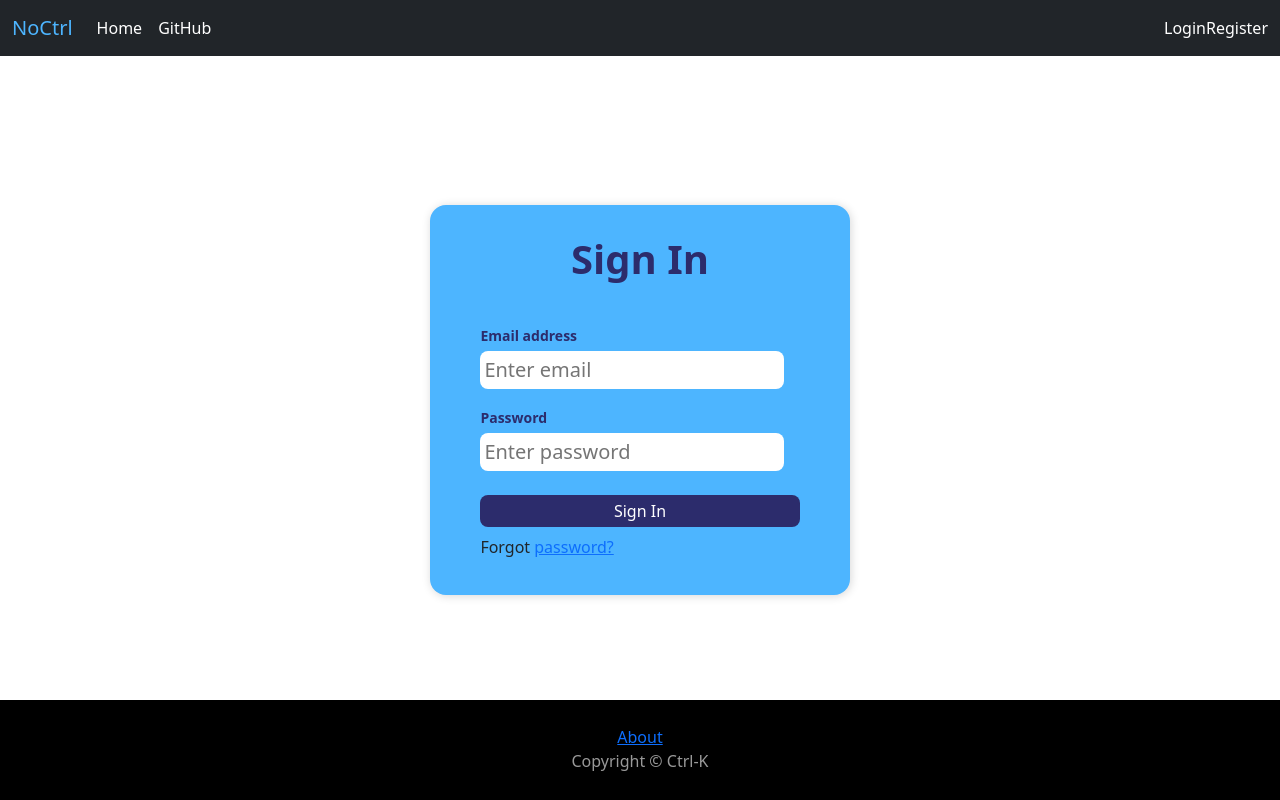
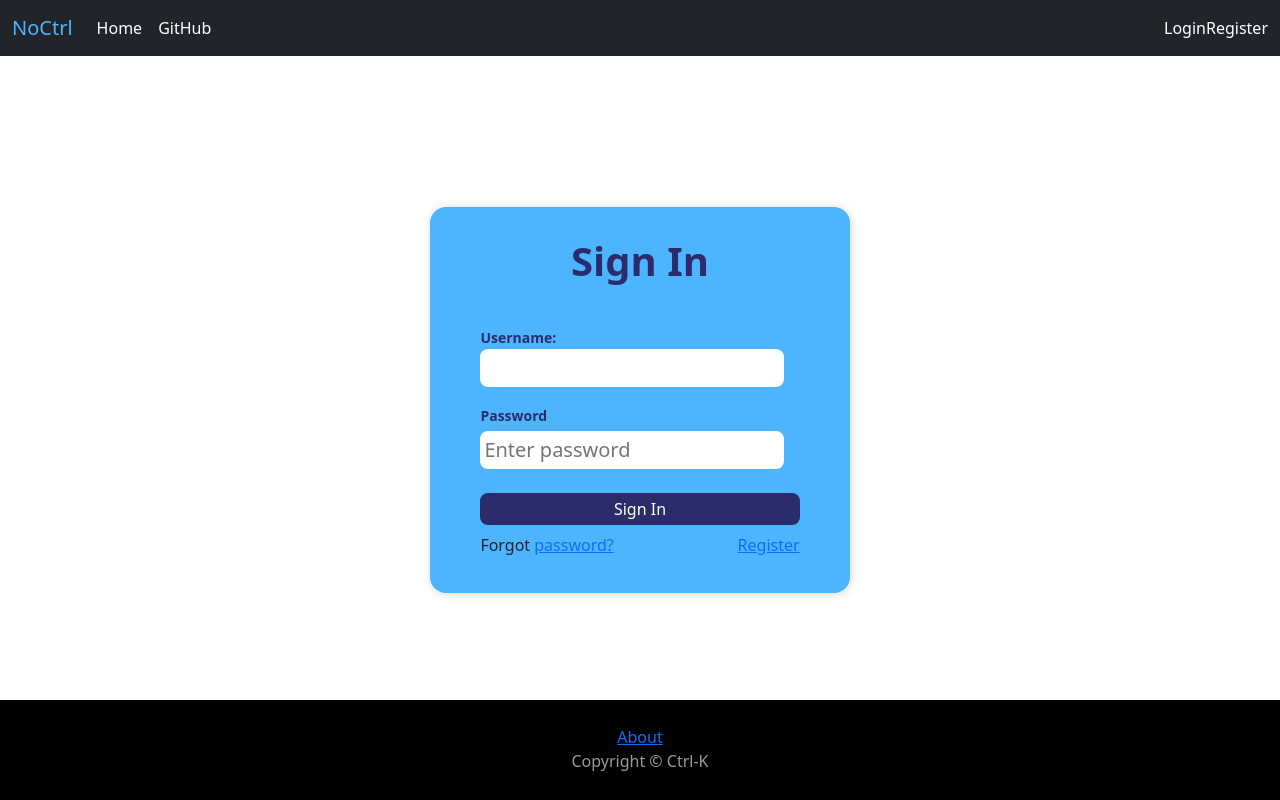
Before and after one commit to a-programmer-guy/react-login-with-authentication, a React (Create React App) app: page /login in a window 1280 px wide. Built offline with nearby package versions, Linux system fonts and the light colour scheme; no server answers.

Commit message:
Add Authentication Context

```diff
--- a/src/App.js
+++ b/src/App.js
@@ -1,17 +1,19 @@
-import { useState } from 'react';
+import { useContext, useState } from 'react';
 import { BrowserRouter as Router, Route, Routes } from 'react-router-dom';
 import About from './components/about/About';
 import Footer from './components/footer/Footer';
 import Landing from './components/landing/Landing';
+import Layout from './components/Layout';
 import ForgotPassword from './components/login/ForgotPassword';
 import Login from './components/login/Login';
 import Navigation from './components/nav/Nav';
 import Register from './components/register/Register';
 import TaskTracker from './components/taskTracker/TaskTracker';
 import User from './components/user/User';
+import Missing from './components/missing/Missing';
 
 // Import user context
-import { UserContextProvider } from './contexts/UserContext';
+import { UserContext } from './contexts/UserContext';
 
 function App() {
   // Array of task objects
@@ -61,13 +63,22 @@ function App() {
       )
     );
   };
+
+  const user = useContext(UserContext);
+
   return (
-    <UserContextProvider>
+    <div className="App">
       <Router>
-        <div className="App">
         <Navigation />
         <Routes>
-            <Route path="/" element={<Landing />} />
+          <Route path="/" element={<Layout />} />
+          {/* Public Routes */}
+          <Route path="/landing" element={<Landing />} />
+          <Route path="/login" element={<Login />} />
+          <Route path="/forgot" element={<ForgotPassword />} />
+          <Route path="/register" element={<Register />} />
+
+          {/* Protected Routes */}
           <Route
             path="/tasks"
             element={
@@ -79,16 +90,14 @@ function App() {
               />
             }
           />
-            <Route path="/login" element={<Login />} />
-            <Route path="/forgot" element={<ForgotPassword />} />
-            <Route path="/register" element={<Register />} />
           <Route path="/about" element={<About />} />
           <Route path="/user/:id" element={<User />} />
+          {/* Catch All */}
+          <Route path="*" element={<Missing />} />
         </Routes>
         <Footer />
+      </Router>
     </div>
-      </Router>
-    </UserContextProvider>
   );
 }
 
--- a/src/api/axios.js
+++ b/src/api/axios.js
@@ -1,5 +1,5 @@
 import axios from 'axios';
 
 export default axios.create({
-  baseURL: 'http://localhost:5000',
+  baseURL: 'http://localhost:5000/api',
 });
--- /dev/null
+++ b/src/components/Layout.js
@@ -0,0 +1,11 @@
+import { Outlet } from 'react-router-dom';
+
+const Layout = () => {
+  return (
+    <main>
+      <Outlet />
+    </main>
+  );
+};
+
+export default Layout;
--- a/src/components/login/Login.jsx
+++ b/src/components/login/Login.jsx
@@ -1,35 +1,93 @@
-import { useRef, useState, useEffect } from 'react';
+import { useRef, useState, useEffect, useContext } from 'react';
 import './login.css';
 import ForgotPassword from './ForgotPassword';
+import axios from '../../api/axios';
+import AuthContext from '../../contexts/AuthProvider';
 
 const Login = () => {
-  const emailRef = useRef();
-  const passwordRef = useRef();
+  const LOGIN_URL = '/tokens';
+  const { setAuth } = useContext(AuthContext);
 
-  const [forgotPassword, setForgotPassword] = useState(false);
+  // References
+  const errRef = useRef();
+  const userRef = useRef();
+  // State
+  const [username, setUser] = useState('');
+  const [password, setPassword] = useState('');
+  const [errMsg, setErrMsg] = useState('');
 
-  const [email, setEmail] = useState('');
-  const [emailFocus, setEmailFocus] = useState(false);
+  // With an empty array, useEffect will only occur on load
+  useEffect(() => {
+    userRef.current.focus();
+  }, []);
 
-  const [password, setPassword] = useState('');
+  // If the user changes the username/password it will remove the error
+  useEffect(() => {
+    setErrMsg('');
+  }, [username, password]);
+  const [userFocus, setUserFocus] = useState(false);
+
   const [passwordFocus, setPasswordFocus] = useState(false);
+
+  const handleSubmit = async (e) => {
+    e.preventDefault();
+
+    try {
+      const response = await axios.post(
+        LOGIN_URL,
+        {},
+        // JSON.stringify({ username, password }),
+        {
+          auth: {
+            username: username,
+            password: password,
+          },
+        }
+      );
+      setAuth(username, password, response.data.token);
+      setUser('');
+      setPassword('');
+      console.log(response?.data);
+      console.log('Token!!: ', response?.data.token);
+      console.log(JSON.stringify(response));
+    } catch (err) {
+      if (!err?.response.status === null) {
+        setErrMsg('No Server Response');
+      } else if (err.response?.status === 400) {
+        setErrMsg('Missing Username or Password');
+      } else if (err.response?.status === 401) {
+        setErrMsg('Unauthorized');
+      } else {
+        setErrMsg('Login failed');
+      }
+      errRef.current.focus();
+    }
+  };
 
   return (
     <div className="Auth-form-container">
-      <form className="Auth-form">
+      <form className="Auth-form" onSubmit={handleSubmit}>
         <div className="Auth-form-content">
+          <p
+            ref={errRef}
+            className={errMsg ? 'errmsg' : 'offscreen'}
+            aria-live="assertive"
+          >
+            {errMsg}
+          </p>
           <h1 className="Auth-form-title">Sign In</h1>
           <div className="form-group mt-3">
-            <label>Email address</label>
+            <label htmlFor="username">Username:</label>
             <input
-              type="email"
-              className="mt-1"
-              placeholder="Enter email"
-              value={email}
-              onChange={(e) => setEmail(e.target.value)}
-              ref={emailRef}
-              onFocus={() => setEmailFocus(true)}
-              onBlur={() => setEmailFocus(false)}
+              type="text"
+              id="username"
+              ref={userRef}
+              autoComplete="off"
+              onChange={(e) => setUser(e.target.value)}
+              value={username}
+              required
+              onFocus={() => setUserFocus(true)}
+              onBlur={() => setUserFocus(false)}
             />
           </div>
           <div className="form-group mt-3">
@@ -42,7 +100,6 @@ const Login = () => {
               onChange={(e) => {
                 setPassword(e.target.value);
               }}
-              ref={passwordRef}
               onFocus={() => setPasswordFocus(true)}
               onBlur={() => setPasswordFocus(false)}
             />
@@ -54,7 +111,11 @@ const Login = () => {
           </div>
           <p className="forgot-password text-right mt-2">
             Forgot <a href="/forgot">password?</a>
+            <a href="/register" className="register_link">
+              Register
+            </a>
           </p>
+          <p className="forgot-password text-right mt-2"></p>
         </div>
       </form>
     </div>
--- a/src/components/login/login.css
+++ b/src/components/login/login.css
@@ -42,3 +42,7 @@ label {
   padding: 0.25rem;
   border-radius: 0.5rem;
 }
+
+.register_link {
+  float: right;
+}
--- /dev/null
+++ b/src/components/missing/Missing.jsx
@@ -0,0 +1,12 @@
+import React from 'react';
+
+const Missing = () => {
+  return (
+    <div>
+      <h1>404 ERROR</h1>
+      <p>Missing Resource</p>
+    </div>
+  );
+};
+
+export default Missing;
--- a/src/components/register/Register.jsx
+++ b/src/components/register/Register.jsx
@@ -267,7 +267,6 @@ const Register = () => {
               <FontAwesomeIcon icon={faInfoCircle} />
               Must match the first password input field.
             </p>
-
             <button
               className="sign_up_btn"
               disabled={!validName || !validPwd || !validMatch ? true : false}
@@ -279,8 +278,7 @@ const Register = () => {
             Already registered?
             <br />
             <span className="line">
-              {/*put router link here*/}
-              <a href="#">Sign In</a>
+              <a href="/login">Sign In</a>
             </span>
           </p>
         </section>
--- /dev/null
+++ b/src/contexts/AuthProvider.js
@@ -0,0 +1,15 @@
+import { createContext, useState } from 'react';
+
+const AuthContext = createContext();
+// Children represent the nested components inside the AuthProvider component
+export const AuthProvider = ({ children }) => {
+  const [auth, setAuth] = useState({});
+
+  return (
+    <AuthContext.Provider value={{ auth, setAuth }}>
+      {children}
+    </AuthContext.Provider>
+  );
+};
+
+export default AuthContext;
--- a/src/contexts/UserContext.js
+++ b/src/contexts/UserContext.js
@@ -1,10 +1,13 @@
 import { createContext, useState, useEffect } from 'react';
 
 // Create the user context
-const UserContext = createContext();
+const UserContext = createContext({ loggedIn: false });
 
+// UserContextProvider Component
 const UserContextProvider = ({ children }) => {
-  const [user, setUser] = useState('');
+  const [user, setUser] = useState(() => ({
+    loggedIn: false,
+  }));
 
   // Fetch user data
   const fetchUser = async () => {
@@ -26,7 +29,7 @@ const UserContextProvider = ({ children }) => {
   }, []);
 
   return (
-    // the Provider gives access to the context to its children
+    // the Provider gives access to the context to the children components
     <UserContext.Provider value={user}>{children}</UserContext.Provider>
   );
 };
--- a/src/index.js
+++ b/src/index.js
@@ -2,11 +2,17 @@ import React from 'react';
 import ReactDOM from 'react-dom/client';
 import './index.css';
 import App from './App';
-import 'bootstrap/dist/css/bootstrap.css'
+import 'bootstrap/dist/css/bootstrap.css';
+import { UserContextProvider } from './contexts/UserContext';
+import { AuthProvider } from './contexts/AuthProvider';
 
 const root = ReactDOM.createRoot(document.getElementById('root'));
 root.render(
   <React.StrictMode>
-    <App />
-  </React.StrictMode>,
+    <AuthProvider>
+      <UserContextProvider>
+        <App />
+      </UserContextProvider>
+    </AuthProvider>
+  </React.StrictMode>
 );
```
Also changed, not shown: src/api/hooks/useAuth.js (added, +8 -0 lines). Lines whose indentation alone changed are shown as unchanged.
